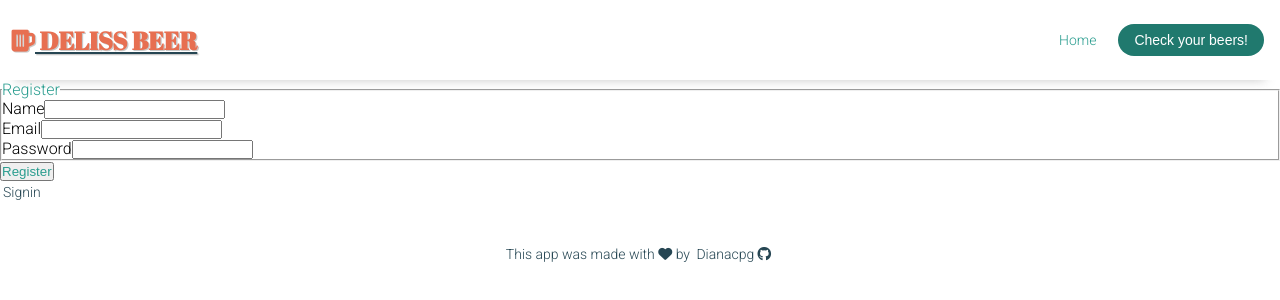
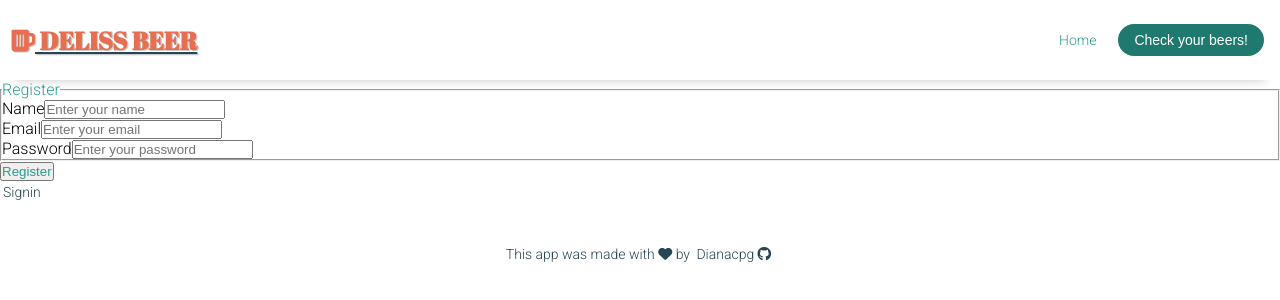
Before and after one commit to dianacpg/deliss_beer, a React (Create React App) app: page /signin in a window 1280 px wide. Both pictures are taken after a click on the element "Register". Shown: the top 300 px of the page. Built offline with nearby package versions, Linux system fonts and the light colour scheme; the HTML template or start-up script is replaced by a standard one.

Commit message:
add error signin message

```diff
--- a/src/components/RegisterForm.js
+++ b/src/components/RegisterForm.js
@@ -54,10 +54,11 @@ const RegisterForm = ({ onRouteChange, updateLoadUser }) => {
               </label>
               <input
                 required="required"
-                className="pa2 input-reset ba bg-transparent w-100"
+                className="f7 pa2 input-reset ba bg-transparent w-100"
                 type="text"
                 name="name"
                 id="name"
+                placeholder="Enter your name"
                 onChange={onNameChange}
               />
             </div>
@@ -67,10 +68,11 @@ const RegisterForm = ({ onRouteChange, updateLoadUser }) => {
               </label>
               <input
                 required
-                className="pa2 input-reset ba bg-transparent w-100"
+                className="f7 pa2 input-reset ba bg-transparent w-100"
                 type="email"
                 name="email-address"
                 id="email-address"
+                placeholder="Enter your email"
                 onChange={onEmailChange}
               />
             </div>
@@ -80,10 +82,11 @@ const RegisterForm = ({ onRouteChange, updateLoadUser }) => {
               </label>
               <input
                 required
-                className="pa2 input-reset ba bg-transparent w-100"
+                className="f7 pa2 input-reset ba bg-transparent w-100"
                 type="password"
                 name="password"
                 id="password"
+                placeholder="Enter your password"
                 onChange={onPasswordChange}
               />
             </div>
--- a/src/components/SigninForm.js
+++ b/src/components/SigninForm.js
@@ -3,6 +3,7 @@ import React, { useState } from "react";
 const SigninForm = ({ onRouteChange, updateLoadUser }) => {
   const [signInEmail, setSignInEmail] = useState("");
   const [signInPassword, setSigninPassword] = useState("");
+  const [errorLogin, setErrorLogin] = useState("");
 
   //to change the state to what the user writes in the signin form
   const onEmailChange = (event) => {
@@ -30,6 +31,8 @@ const SigninForm = ({ onRouteChange, updateLoadUser }) => {
         if (user.id) {
           updateLoadUser(user); //to update user details
           onRouteChange("mealplanner"); // to change state from signin to mealplanner and show the mealplan
+        } else {
+          setErrorLogin("Wrong Credentials!");
         }
       });
   };
@@ -42,15 +45,17 @@ const SigninForm = ({ onRouteChange, updateLoadUser }) => {
             <legend className="f4 fw6 ph0 mh0" style={{ color: " #2a9d8f" }}>
               Sign In
             </legend>
+
             <div className="mt3">
               <label className="db fw6 lh-copy f6" for="email-address">
                 Email
               </label>
               <input
-                className="pa2 input-reset ba bg-transparent w-100"
+                className="f7 pa2 input-reset ba bg-transparent w-100"
                 type="email"
                 name="email-address"
                 id="email-address"
+                placeholder="Enter your email"
                 onChange={onEmailChange}
               />
             </div>
@@ -59,10 +64,11 @@ const SigninForm = ({ onRouteChange, updateLoadUser }) => {
                 Password
               </label>
               <input
-                className=" pa2 input-reset ba bg-transparent w-100"
+                className="f7 pa2 input-reset ba bg-transparent w-100"
                 type="password"
                 name="password"
                 id="password"
+                placeholder="Enter your password"
                 onChange={onPasswordChange}
               />
             </div>
@@ -76,6 +82,7 @@ const SigninForm = ({ onRouteChange, updateLoadUser }) => {
               style={{ color: " #2a9d8f" }}
             />
           </div>
+          {errorLogin != "" && <p id="error">{errorLogin}</p>}
           <div className="lh-copy mt3">
             <p // when submit Signin it will change to register to show the registerForm
               onClick={() => onRouteChange("register")}
--- a/src/styles/SignIn.css
+++ b/src/styles/SignIn.css
@@ -20,3 +20,10 @@
   text-decoration: none;
   color: #264653;
 }
+
+#error {
+  color: red;
+  font-size: 11px;
+  font-weight: 600;
+  padding-top: 5px;
+}
```
